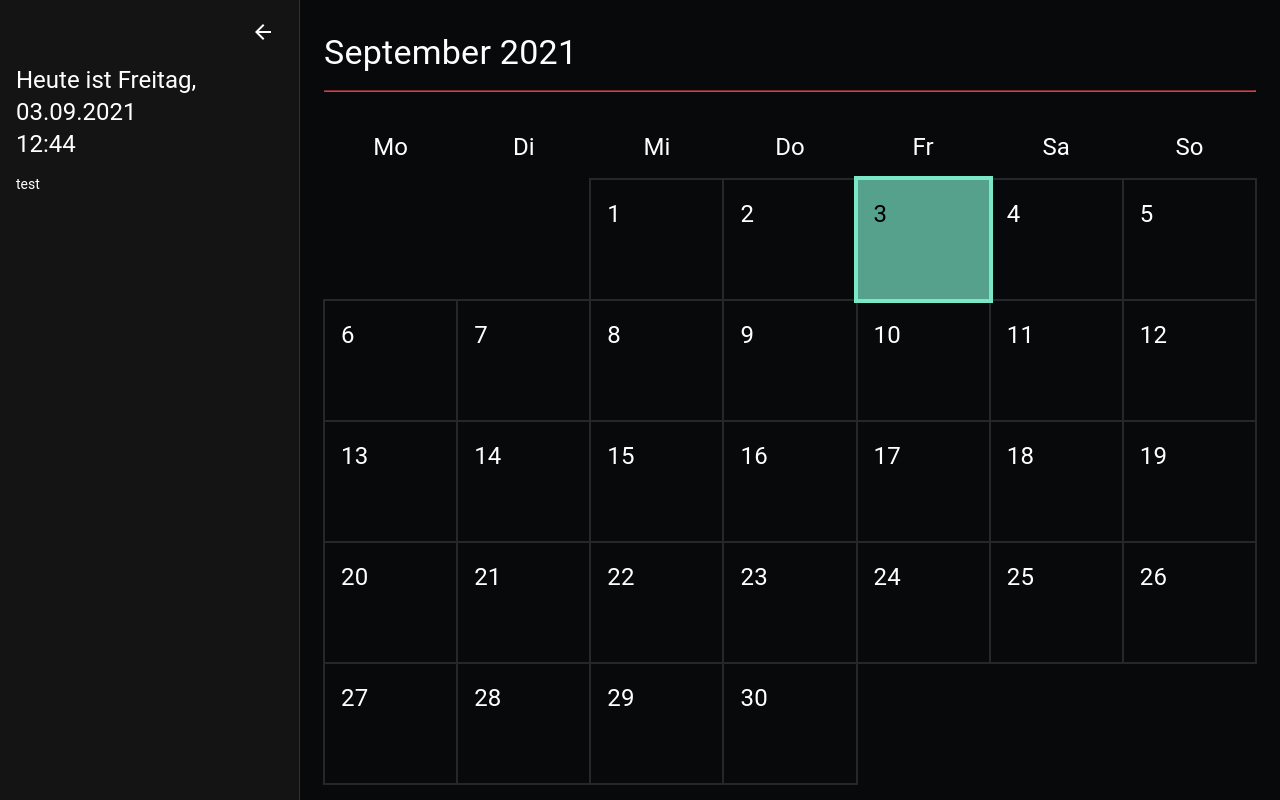
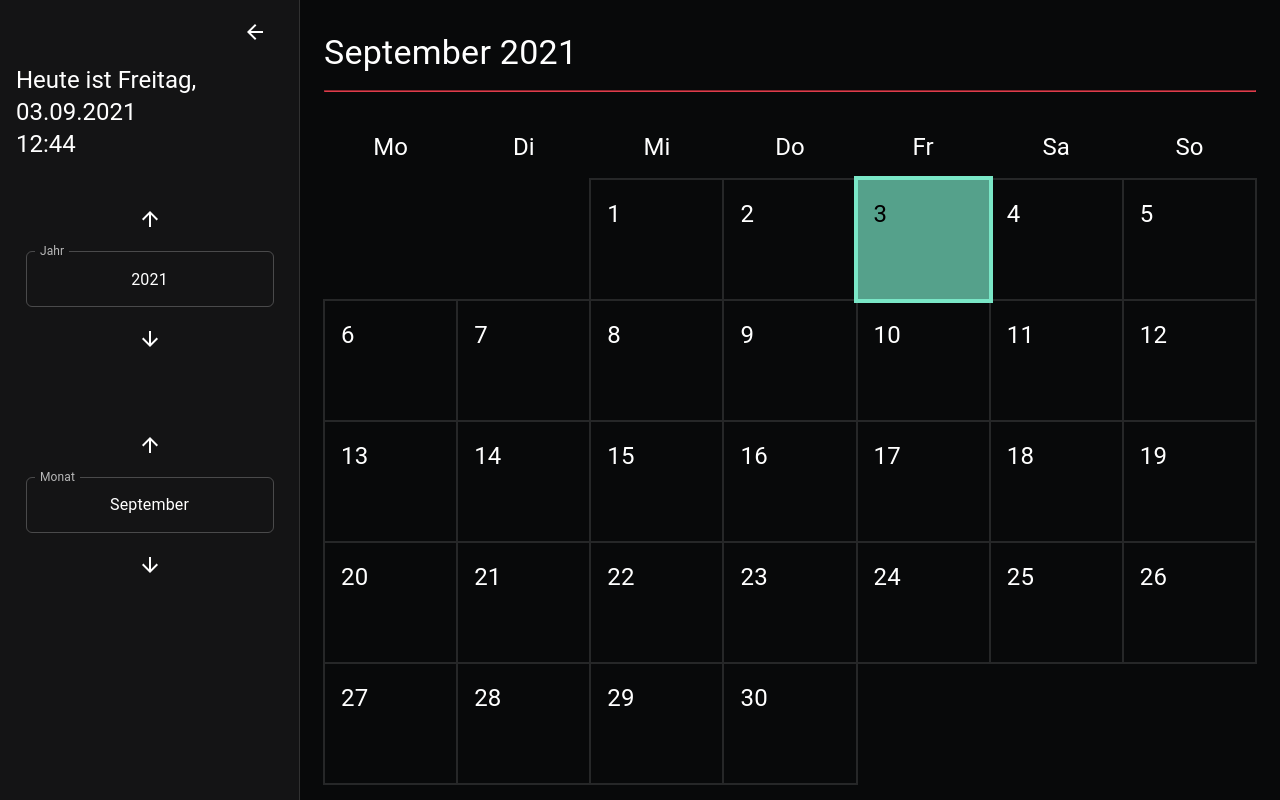
Before and after one commit to nicholas-roether/todate, a Next.js app: page / in a window 1280 px wide. Built offline with nearby package versions, Linux system fonts and the light colour scheme.

Commit message:
sidebar progress

```diff
--- a/src/frontend/components/main_view/calendar_sidebar.tsx
+++ b/src/frontend/components/main_view/calendar_sidebar.tsx
@@ -11,8 +11,12 @@ import {
 import { ArrowForward as ArrowForwardIcon } from "@material-ui/icons";
 import clsx from "clsx";
 import React from "react";
+import { useIntl } from "react-intl";
 import Clock from "../clock";
+import ListPicker from "../utils/list_picker";
+import MonthPicker from "../utils/month_picker";
 import Rotate180 from "../utils/rotate180";
+import YearPicker from "../utils/year_picker";
 
 const drawerWidth = 300;
 
@@ -21,7 +25,8 @@ const useStyles = makeStyles((theme) => ({
 		width: drawerWidth
 	},
 	drawerPaper: {
-		width: drawerWidth
+		width: drawerWidth,
+		overflowX: "hidden"
 	},
 	drawerOpen: {
 		transition: theme.transitions.create("width", {
@@ -35,25 +40,79 @@ const useStyles = makeStyles((theme) => ({
 			duration: theme.transitions.duration.enteringScreen
 		}),
 		overflowX: "hidden",
-		width: theme.spacing(9)
+		width: theme.spacing(11)
 	},
 	header: {
 		textAlign: "right",
+		height: theme.spacing(8),
 		padding: theme.spacing(1, 0)
 	},
 	toggleButtonContainer: {
 		display: "inline-block",
-		width: theme.spacing(9),
+		width: theme.spacing(11),
 		textAlign: "center"
 	},
 	content: {
-		paddingLeft: theme.spacing(2)
+		transition: theme.transitions.create("padding", {
+			easing: theme.transitions.easing.sharp,
+			duration: theme.transitions.duration.short
+		}),
+		padding: theme.spacing(0, 2),
+		overflowX: "hidden",
+		position: "relative",
+		width: "100%",
+		height: "100%"
+	},
+	closedContent: {
+		padding: theme.spacing(0, 1)
 	},
 	section: {
 		paddingBottom: theme.spacing(2)
 	},
 	clockWrapper: {
 		width: drawerWidth - theme.spacing(2)
+	},
+	centered: {
+		textAlign: "center"
+	},
+	listPickerTextField: {
+		"& input": {
+			transition: theme.transitions.create(["padding", "text-align"], {
+				easing: theme.transitions.easing.sharp,
+				duration: theme.transitions.duration.short
+			}),
+			textAlign: "center"
+		}
+	},
+	spacer: {
+		marginTop: theme.spacing(6)
+	},
+	inputSection: {
+		transition: theme.transitions.create("padding", {
+			easing: theme.transitions.easing.sharp,
+			duration: theme.transitions.duration.short
+		}),
+		position: "absolute",
+		top: 0,
+		left: 0,
+		width: "100%",
+		height: `calc(100% - ${theme.spacing(10)}px)`,
+		padding: theme.spacing(0, 2),
+		display: "flex",
+		flexDirection: "column",
+		justifyContent: "center",
+		alignItems: "center"
+	},
+	closedInputSection: {
+		padding: theme.spacing(0, 1)
+	},
+	inputContainer: {
+		height: "60%",
+		width: "100%",
+		display: "flex",
+		flexDirection: "column",
+		justifyContent: "space-between",
+		alignItems: "center"
 	}
 }));
 
@@ -69,6 +128,9 @@ const CalendarSidebarDesktop = ({
 	onUpdatePage
 }: CalendarSidebarDesktopProps) => {
 	const [open, setOpen] = React.useState(true);
+	const [year, setYear] = React.useState(new Date().getFullYear());
+	const [month, setMonth] = React.useState(new Date().getMonth());
+	const intl = useIntl();
 	const classes = useStyles();
 	return (
 		<Drawer
@@ -93,7 +155,11 @@ const CalendarSidebarDesktop = ({
 					</Rotate180>
 				</span>
 			</header>
-			<main className={classes.content}>
+			<main
+				className={clsx(classes.content, {
+					[classes.closedContent]: !open
+				})}
+			>
 				<div className={classes.section}>
 					<Fade in={open}>
 						<div className={classes.clockWrapper}>
@@ -101,7 +167,32 @@ const CalendarSidebarDesktop = ({
 						</div>
 					</Fade>
 				</div>
-				<div className={classes.section}>test</div>
+				<div
+					className={clsx(classes.inputSection, {
+						[classes.closedInputSection]: !open
+					})}
+				>
+					<div className={classes.inputContainer}>
+						<YearPicker
+							year={year}
+							onYearChange={setYear}
+							label={intl.messages.year.toString()}
+							size={open ? "medium" : "small"}
+							classes={{
+								textField: classes.listPickerTextField
+							}}
+						/>
+						<MonthPicker
+							month={month}
+							onMonthChange={setMonth}
+							label={intl.messages.month.toString()}
+							size={open ? "medium" : "small"}
+							classes={{
+								textField: classes.listPickerTextField
+							}}
+						/>
+					</div>
+				</div>
 			</main>
 		</Drawer>
 	);
--- a/src/frontend/components/page_view.tsx
+++ b/src/frontend/components/page_view.tsx
@@ -40,12 +40,18 @@ export interface PageViewProps {
 	builder: (index: number) => React.ReactNode;
 	page?: number;
 	onUpdatePage?: (pageDiff: number) => void;
+	transition?: "scroll" | "fade";
 }
 
 const SCROLL_COOLDOWN = 300;
 const DRAG_THRESHOLD = 20;
 
-const PageView = ({ builder, page = 0, onUpdatePage }: PageViewProps) => {
+const PageView = ({
+	builder,
+	page = 0,
+	onUpdatePage,
+	transition = "scroll"
+}: PageViewProps) => {
 	const classes = useStyles();
 	const prevPage = usePrev(page);
 	const bottomPageRef = React.useRef<HTMLDivElement>(null);
--- /dev/null
+++ b/src/frontend/components/utils/list_picker.tsx
@@ -0,0 +1,136 @@
+import {
+	IconButton,
+	makeStyles,
+	TextField,
+	TextFieldProps
+} from "@material-ui/core";
+import {
+	ArrowDownward as ArrowDownwardIcon,
+	ArrowUpward as ArrowUpwardIcon
+} from "@material-ui/icons";
+import clsx from "clsx";
+import React from "react";
+import { useEffect } from "react";
+
+const useStyles = makeStyles((theme) => ({
+	container: {
+		display: "inline-flex",
+		flexDirection: "column",
+		alignItems: "center"
+	},
+	textField: {
+		margin: theme.spacing(1, 0)
+	}
+}));
+
+export interface ListPickerClassesProp {
+	buttons?: string;
+	textField?: string;
+}
+
+export interface ListPickerProps {
+	value: string;
+	tryUpdateValue?: (newValue: string) => void;
+	onValueUp?: () => void;
+	onValueDown?: () => void;
+	disableUp?: boolean;
+	disableDown?: boolean;
+	error?: boolean;
+	errorText?: string;
+	label?: string;
+	textFieldProps?: TextFieldProps;
+	validValues?: RegExp;
+	size?: "medium" | "small";
+	className?: string;
+	classes?: ListPickerClassesProp;
+	placeholder?: string;
+	autoComplete?: string[];
+}
+
+const ListPicker = ({
+	value: startValue,
+	tryUpdateValue,
+	onValueUp,
+	onValueDown,
+	disableUp = false,
+	disableDown = false,
+	error = false,
+	errorText,
+	label,
+	textFieldProps,
+	validValues,
+	size = "medium",
+	className,
+	classes: classesProp = {},
+	placeholder,
+	autoComplete
+}: ListPickerProps) => {
+	const classes = useStyles();
+	const [value, setValue] = React.useState<string>(startValue);
+
+	useEffect(() => {
+		setValue(startValue);
+	}, [startValue]);
+
+	const onKeyPress = React.useCallback(
+		(evt: React.KeyboardEvent<HTMLInputElement>) => {
+			if (evt.key === "Enter") {
+				evt.preventDefault();
+				tryUpdateValue?.(value);
+			}
+		},
+		[tryUpdateValue, value]
+	);
+
+	const onBlur = React.useCallback(
+		() => tryUpdateValue?.(value),
+		[tryUpdateValue, value]
+	);
+
+	const onChange = React.useCallback(
+		(evt: React.ChangeEvent<HTMLInputElement>) => {
+			console.log(evt.target.value);
+			if (!validValues || validValues.test(evt.target.value))
+				setValue(evt.target.value);
+		},
+		[validValues]
+	);
+
+	return (
+		<div className={clsx(classes.container, className)}>
+			<IconButton
+				className={classesProp.buttons}
+				onClick={onValueUp}
+				disabled={disableUp}
+			>
+				<ArrowUpwardIcon />
+			</IconButton>
+			<form onSubmit={(evt) => console.log(evt)}>
+				<TextField
+					variant="outlined"
+					value={value}
+					className={clsx(classes.textField, classesProp.textField)}
+					onChange={onChange}
+					onKeyPress={onKeyPress}
+					onBlur={onBlur}
+					error={error}
+					label={label}
+					helperText={error && errorText}
+					size={size}
+					placeholder={placeholder}
+					autoComplete={autoComplete?.join(" ")}
+					{...textFieldProps}
+				/>
+			</form>
+			<IconButton
+				className={classesProp.buttons}
+				onClick={onValueDown}
+				disabled={disableDown}
+			>
+				<ArrowDownwardIcon />
+			</IconButton>
+		</div>
+	);
+};
+
+export default ListPicker;
--- /dev/null
+++ b/src/frontend/components/utils/month_picker.tsx
@@ -0,0 +1,105 @@
+import React from "react";
+import { useIntl } from "react-intl";
+import ListPicker, { ListPickerClassesProp } from "./list_picker";
+
+interface MonthPickerProps {
+	month: number;
+	label?: string;
+	size?: "medium" | "small";
+	className?: string;
+	classes?: ListPickerClassesProp;
+	onMonthChange?: (newMonth: number) => void;
+	placeholder?: string;
+}
+
+function validateMonthString(
+	monthString: string,
+	validMonths: string[]
+): [isValid: boolean, errMessage: string | null] {
+	const monthNum = Number.parseInt(monthString);
+	if (validMonths.includes(monthString)) return [true, null];
+	if (monthNum !== NaN && monthNum >= 0 && monthNum < 12) return [true, null];
+	return [false, "Must be a valid month"];
+}
+
+const MonthPicker = ({
+	month,
+	onMonthChange,
+	size = "medium",
+	label,
+	className,
+	classes: classesProp = {},
+	placeholder
+}: MonthPickerProps) => {
+	const [error, setError] = React.useState<string | null>(null);
+	const intl = useIntl();
+
+	const [longMonthNames, shortMonthNames] = React.useMemo(() => {
+		const date = new Date(0);
+		const longMonths: string[] = [];
+		const shortMonths: string[] = [];
+		for (let i = 0; i < 12; i++) {
+			date.setMonth(i);
+			longMonths.push(intl.formatDate(date, { month: "long" }));
+			shortMonths.push(intl.formatDate(date, { month: "short" }));
+		}
+		return [longMonths, shortMonths];
+	}, [intl]);
+
+	const validMonths = React.useMemo(
+		() => [...longMonthNames, ...shortMonthNames],
+		[longMonthNames, shortMonthNames]
+	);
+
+	const tryUpdateMonth = React.useCallback(
+		(monthString: string) => {
+			const [valid, errorMessage] = validateMonthString(
+				monthString,
+				validMonths
+			);
+			if (!valid) setError(errorMessage);
+			else {
+				setError(null);
+				const parsed = Number.parseInt(monthString);
+				let monthNum = 0;
+				if (shortMonthNames.includes(monthString))
+					monthNum = shortMonthNames.indexOf(monthString);
+				else if (longMonthNames.includes(monthString))
+					monthNum = longMonthNames.indexOf(monthString);
+				else if (parsed != NaN) monthNum = parsed;
+				onMonthChange?.(monthNum);
+			}
+		},
+		[longMonthNames, onMonthChange, shortMonthNames, validMonths]
+	);
+
+	if (month < 0 || month > 11)
+		throw new Error(`Month ${month} is not valid.`);
+
+	const monthDate = new Date(0);
+	monthDate.setMonth(month);
+
+	return (
+		<ListPicker
+			value={intl.formatDate(monthDate, {
+				month: size == "small" ? "short" : "long"
+			})}
+			tryUpdateValue={tryUpdateMonth}
+			onValueUp={() => onMonthChange?.(month + 1)}
+			onValueDown={() => onMonthChange?.(month - 1)}
+			disableUp={month == 0}
+			disableDown={month == 11}
+			error={Boolean(error)}
+			errorText={error ?? undefined}
+			label={label}
+			size={size}
+			validValues={/(?:^-?[0-9]*$)|(?:^[a-zA-Z\u0080-\uFFFF]*$)/}
+			className={className}
+			classes={classesProp}
+			placeholder={placeholder}
+			autoComplete={longMonthNames}
+		/>
+	);
+};
+
+export default MonthPicker;
--- /dev/null
+++ b/src/frontend/components/utils/year_picker.tsx
@@ -0,0 +1,73 @@
+import React from "react";
+import ListPicker, { ListPickerClassesProp } from "./list_picker";
+
+interface YearPickerProps {
+	year: number;
+	label?: string;
+	size?: "medium" | "small";
+	className?: string;
+	classes?: ListPickerClassesProp;
+	onYearChange?: (newYear: number) => void;
+	placeholder?: string;
+}
+
+const minYear = -273721;
+const maxYear = 273860;
+
+function validateYearString(
+	yearString: string
+): [isValid: boolean, errMessage: string | null] {
+	const year = Number.parseInt(yearString);
+	if (year == NaN) return [false, "Year must be a number."];
+	if (year < minYear || year > maxYear)
+		return [false, "Year outside supported range"];
+	return [true, null];
+}
+
+const YearPicker = ({
+	year,
+	onYearChange,
+	size,
+	label,
+	className,
+	classes: classesProp = {},
+	placeholder
+}: YearPickerProps) => {
+	const [error, setError] = React.useState<string | null>(null);
+
+	const tryUpdateYear = React.useCallback(
+		(yearString: string) => {
+			const [valid, errorMessage] = validateYearString(yearString);
+			if (!valid) setError(errorMessage);
+			else {
+				setError(null);
+				onYearChange?.(Number.parseInt(yearString));
+			}
+		},
+		[onYearChange]
+	);
+
+	if (year < minYear || year > maxYear)
+		throw new Error(`Year ${year} is outside the supported range.`);
+
+	return (
+		<ListPicker
+			value={year.toString()}
+			tryUpdateValue={tryUpdateYear}
+			onValueUp={() => onYearChange?.(year + 1)}
+			onValueDown={() => onYearChange?.(year - 1)}
+			disableUp={year == maxYear}
+			disableDown={year == minYear}
+			error={Boolean(error)}
+			errorText={error ?? undefined}
+			label={label}
+			size={size}
+			validValues={/^-?[0-9]*$/}
+			className={className}
+			classes={classesProp}
+			placeholder={placeholder}
+		/>
+	);
+};
+
+export default YearPicker;
--- a/src/i18n/messages/de-DE.json
+++ b/src/i18n/messages/de-DE.json
@@ -1,3 +1,5 @@
 {
-	"clock": "Heute ist {today, date, ::eeeeeMMddyyyy}{br}{today, date, ::HHmm}"
+	"clock": "Heute ist {today, date, ::eeeeeMMddyyyy}{br}{today, date, ::HHmm}",
+	"year": "Jahr",
+	"month": "Monat"
 }
--- a/src/i18n/messages/en-US.json
+++ b/src/i18n/messages/en-US.json
@@ -1,3 +1,5 @@
 {
-	"clock": "Heute ist {today, date, ::eeeeeMMddyyyy}{br}{today, date, ::hhmm}"
+	"clock": "Today is {today, date, ::eeeeeyyyyMMdd}{br}{today, date, ::hhmm}",
+	"year": "Year",
+	"month": "Month"
 }
--- a/src/i18n/messages/ja-JP.json
+++ b/src/i18n/messages/ja-JP.json
@@ -1,3 +1,5 @@
 {
-	"clock": "今日は{today, date, ::yyyyMMddeeeee}{br}{today, date, ::HHmm}"
+	"clock": "今日は{today, date, ::yyyyMMddeeeee}{br}{today, date, ::HHmm}",
+	"year": "年",
+	"month": "月"
 }
```
